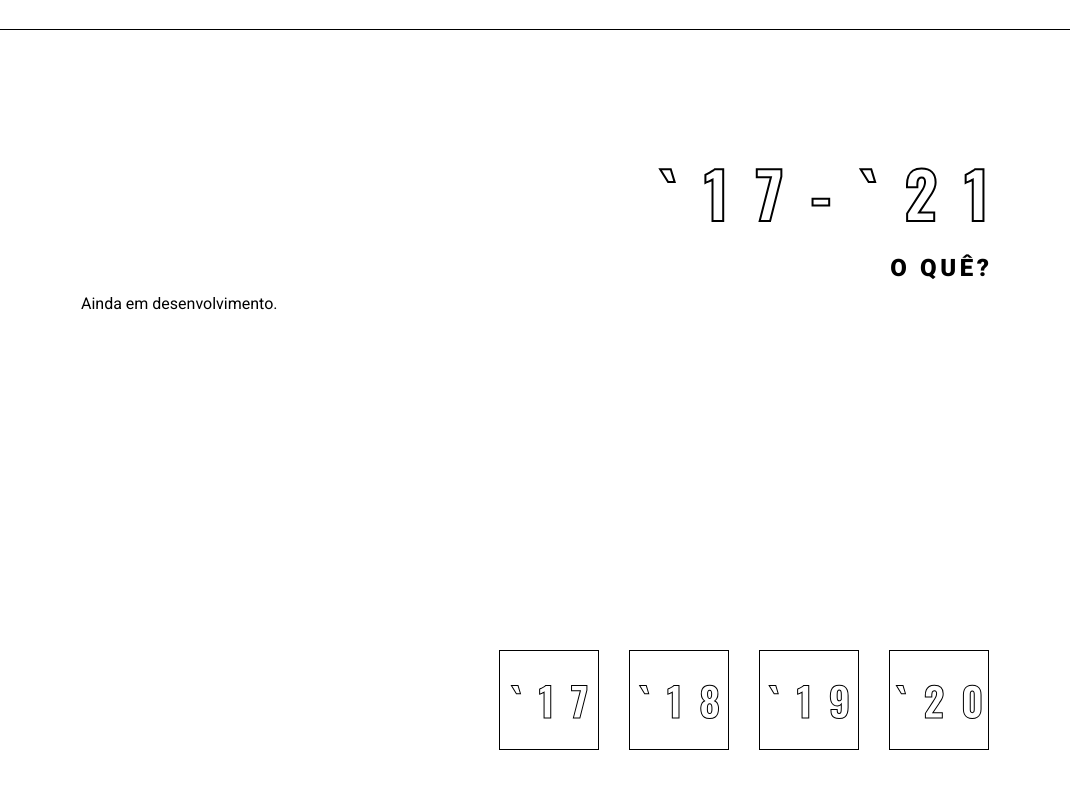
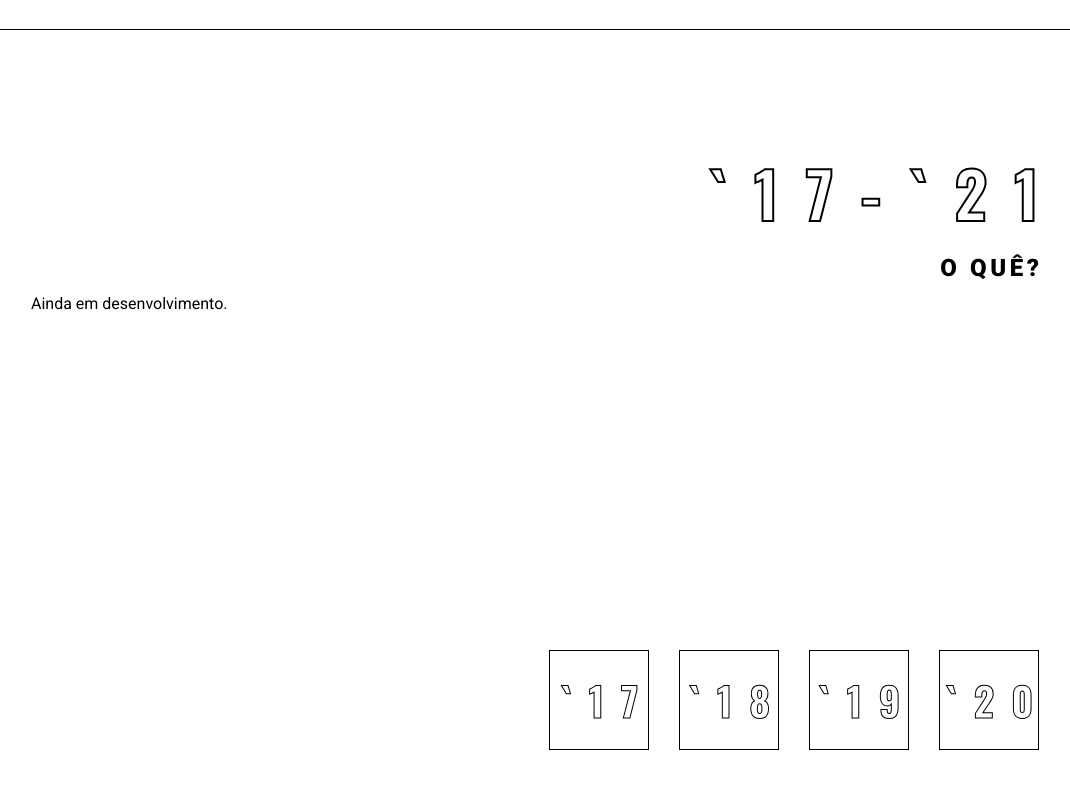
Before and after one commit to Duoliver/my-highschool-in-music, a React (Create React App) app: page / in a window 1280 px wide. Shown: the part 770-1558 px from the top of the page, without its empty margins (121-1191 px from the left). Built offline with nearby package versions, Linux system fonts and the light colour scheme.

Commit message:
feat(index): expand max content width

```diff
--- a/src/index.scss
+++ b/src/index.scss
@@ -44,7 +44,7 @@ main {
 }
 
 .content {
-  max-width: 1000px;
+  max-width: 1100px;
   width: 100%;
   padding: 30px;
 }
```
